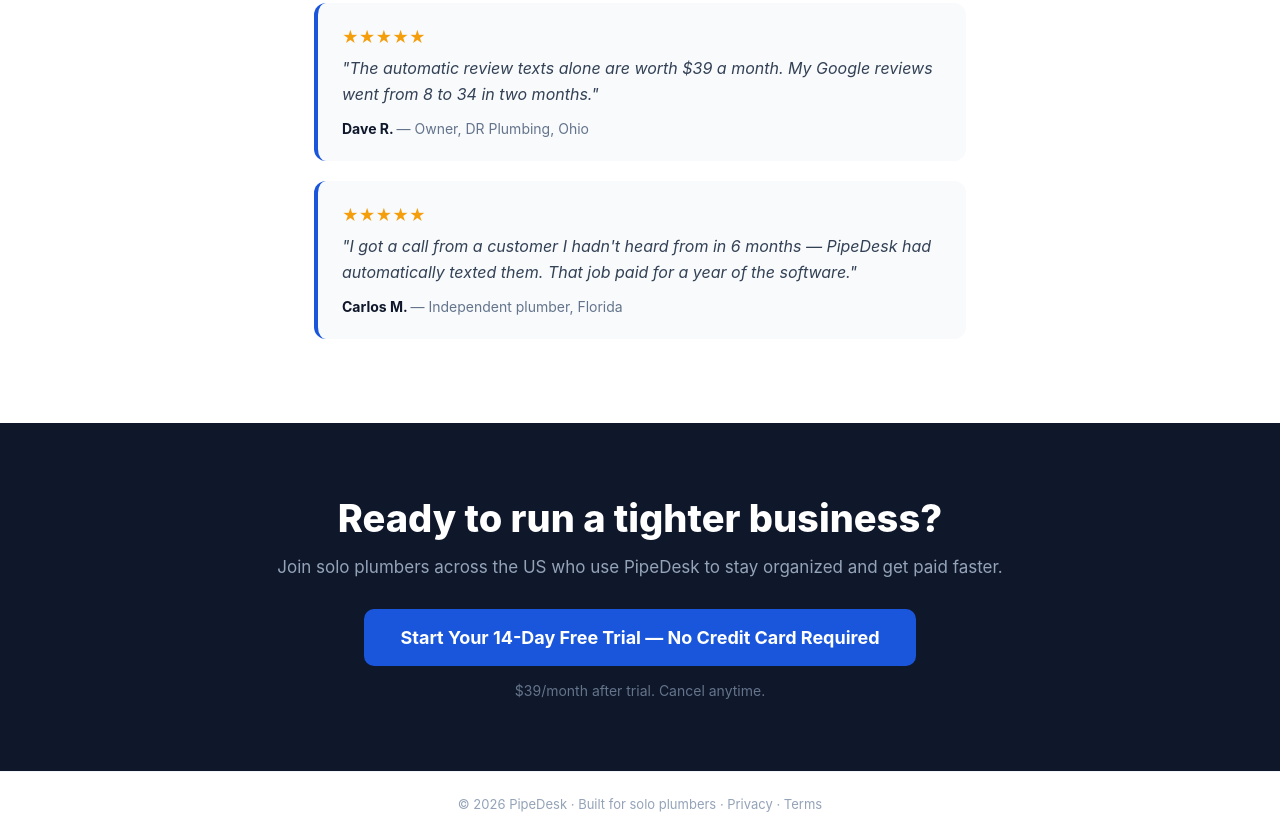
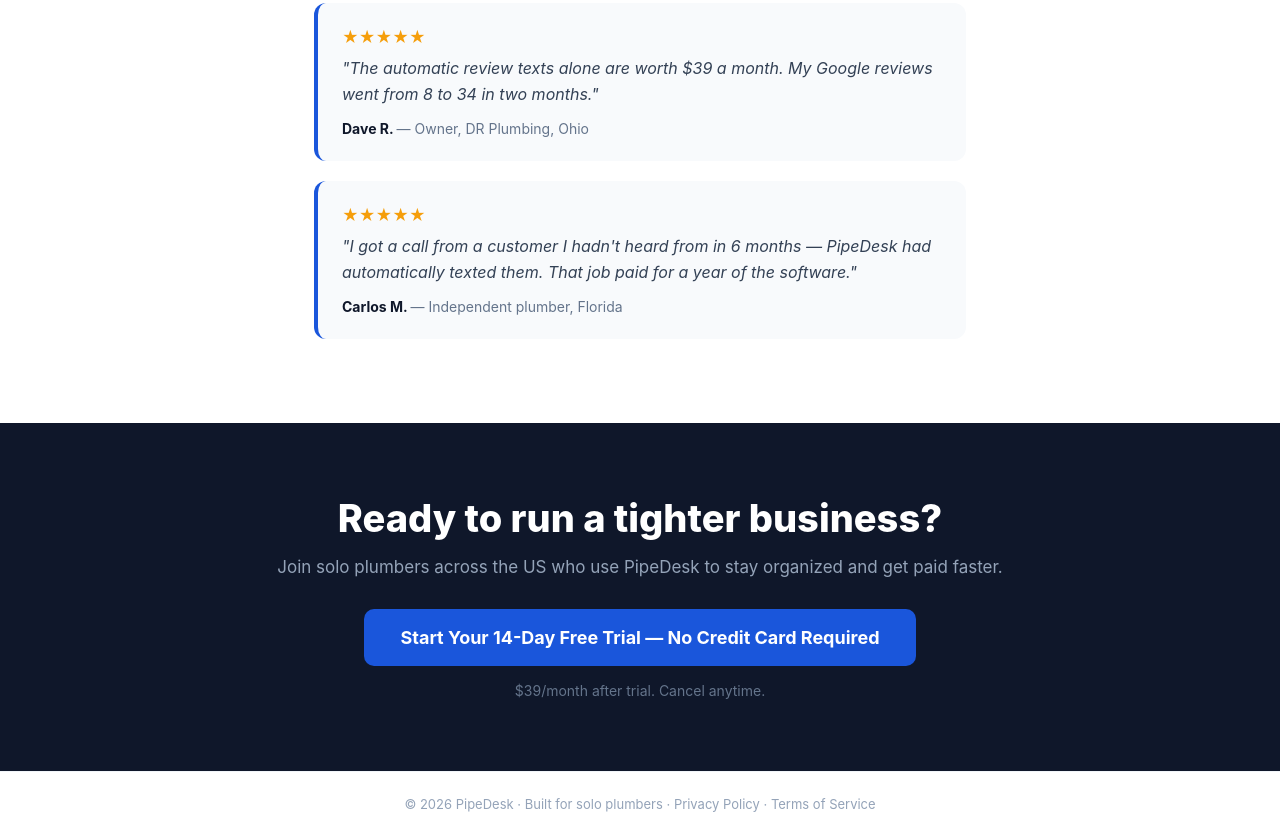
Before and after one commit to PipedeskHQ/pipedesk, a website: page public/index.html in a window 1280 px wide. Shown: the part 2713-3549 px from the top of the page. Drawn offline with Linux system fonts and the light colour scheme.

Commit message:
Update footer links to point to new pages

```diff
--- a/public/index.html
+++ b/public/index.html
@@ -191,7 +191,7 @@
 
 <!-- FOOTER -->
 <footer>
-  <p>© 2026 PipeDesk · Built for solo plumbers · <a href="#">Privacy</a> · <a href="#">Terms</a></p>
+  <p>© 2026 PipeDesk · Built for solo plumbers · <a href="/privacy.html">Privacy Policy</a> · <a href="/terms.html">Terms of Service</a></p>
 </footer>
 
 </body>
```
